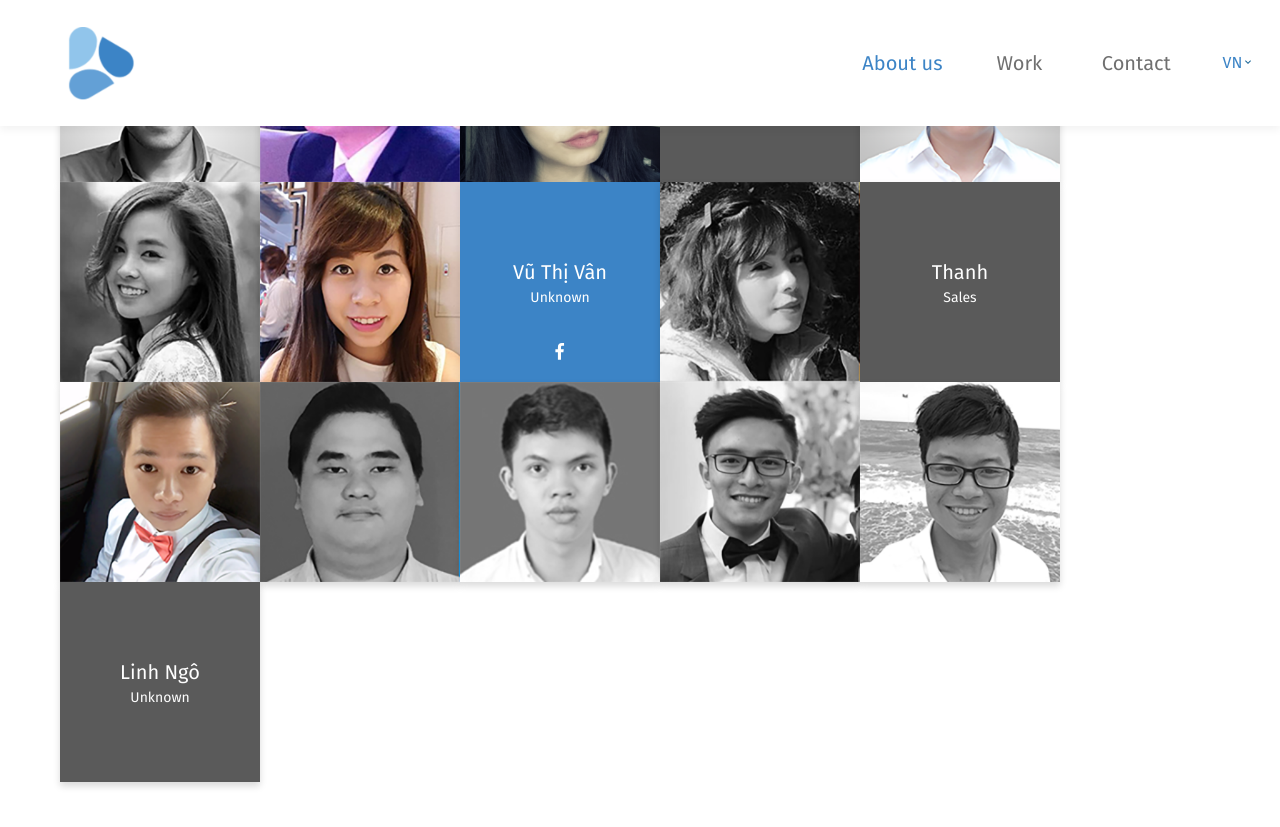
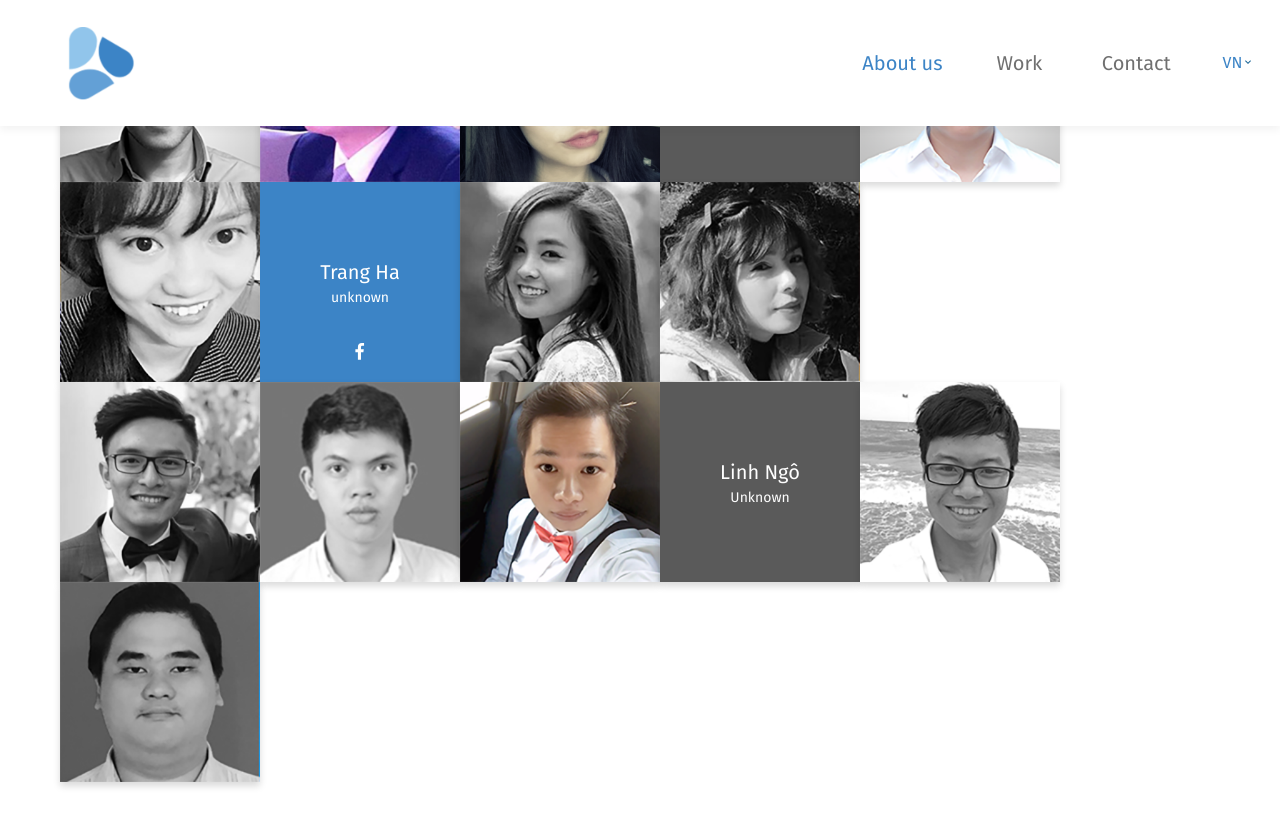
Before and after one commit to TripathVN/tpvn, a Jekyll site: the page built from page/about.html, in a window 1280 px wide and 900 px high, scrolled down 612 px. Shown: the top 827 px of the window. Built offline with Jekyll 4.4.1, drawn with Linux system fonts in a browser that asks for light colours.

Commit message:
fix pages

```diff
--- a/_includes/navigation_top.html
+++ b/_includes/navigation_top.html
@@ -38,7 +38,7 @@
     </div>
 </div>
 <div class="tpvn-nav-wrapper">
-    <a href="{{ "/page" | absolute_url }}" title="Tripath Viet Nam" class="nav-logo">
+    <a href="{{ "/" | absolute_url }}" title="Tripath Viet Nam" class="nav-logo">
         <img class="nav-logo__img" src="{{"/images/tpvn/tpvn-logo.png" | absolute_url }}" alt="Tripath logo">
     </a>
     <div class="nav-menu">
--- a/index.html
+++ b/index.html
@@ -6,7 +6,7 @@
     <div class="tpvn-index">
         <header class="tpvn-header">
             <div class="logo">
-                <a href="{{ "/" | absolute_url }}" title="TPVN">
+                <a href="/" title="TPVN">
                     <img src="{{"/images/logo--Text.png" | absolute_url }}" alt="logo text">
                 </a>
             </div>
--- a/page/about.html
+++ b/page/about.html
@@ -158,25 +158,6 @@
                                 </div>
                             </div>
 
-                        </div>
-                        <div class="profile-box">
-                            <div class="flipper">
-                                <div class="employee-front">
-                                    <div class="employee-detail">
-                                        <p class="text-name">Thanh</p>
-                                        <p class="text-position">Sales</p>
-                                    </div>
-                                </div>
-                                <div class="employee-back">
-                                    <div class="employee-detail">
-                                        <p class="text-name">Thanh</p>
-                                        <p class="text-position">Sales</p>
-                                        <a class="employee-sns" href="#">
-                                            <i class="fab fa-facebook-f"></i>
-                                        </a>
-                                    </div>
-                                </div>
-                            </div>
                         </div>
                         <div class="profile-box">
                             <div class="flipper">
```
